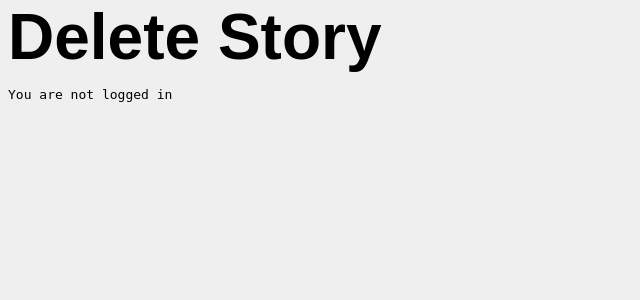
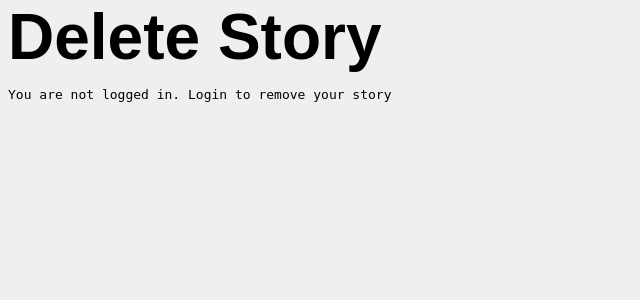
Before and after one commit to BBLogan/goodshecodesnews, a Django app: page /news/delete-story/1/ in a window 1280 px wide. Shown: the part 87-387 px from the top of the page, without its empty margins (0-640 px from the left). Run offline with Django 4.2, Linux system fonts and the light colour scheme; tables that the repository leaves empty hold one stand-in row (values such as "Sample post"); parts of the project's set-up code (start-up, migrations or seed data) failed here and were passed over; some web fonts are replaced.

Commit message:
issue fixed - deleteStory incorrectly defined as delete-story. No Keep My Story button also fixed in deleteView.html

```diff
--- a/she_codes_news/news/templates/news/deleteView.html
+++ b/she_codes_news/news/templates/news/deleteView.html
@@ -19,14 +19,15 @@
         <h2>Hello {{ user.username }}</h2>
         <p>Are you sure you want to delete the story?</p>
         <div class="delete-button">
-            <form action="{% url 'news:delete_story' story.id %}" method="post" class="form">
+            <form action="{% url 'news:deleteStory' story.id %}" method="post" class="form">
                 {% csrf_token %}
                 <input type="submit" value="Yes Delete My Story">
             </form>
-            <a href="{% url 'news:story' story.id %}" class="button">No</a>
+            <br>
+            <input type="submit" a href="{% url 'news:story' story.id %}" class="button" value="No Keep My Story"></a>
         </div>
     {% else %}
-        <p>You are not logged in</p>
+        <p>You are not logged in. Login to remove your story</p>
     {% endif %}
 </section>
 
--- a/she_codes_news/news/templates/news/storyCard.html
+++ b/she_codes_news/news/templates/news/storyCard.html
@@ -20,7 +20,6 @@
         {% if story.author == request.user %}
             <a href="{% url 'news:editStory' story.id %}">Edit Story</a>
             <a href="{% url 'news:deleteStory' story.id %}">Delete Story</a>
-
         {% endif %}
     </div>
     </a>
--- a/she_codes_news/news/urls.py
+++ b/she_codes_news/news/urls.py
@@ -13,6 +13,6 @@ urlpatterns = [
     path('<int:pk>/', views.StoryView.as_view(), name='story'),
     path('add-story/', views.AddStoryView.as_view(), name='newStory'),
     path('<int:pk>/edit-story/', views.EditView.as_view(), name='editStory'),
-    path('delete-story/<int:story_id>/', views.DeleteStoryView.as_view(), name='delete_story'),
+    path('delete-story/<int:story_id>/', views.DeleteStoryView.as_view(), name='deleteStory'),
     path('author/<str:username>', views.AuthorView.as_view(), name='authorView'),
 ]
```
